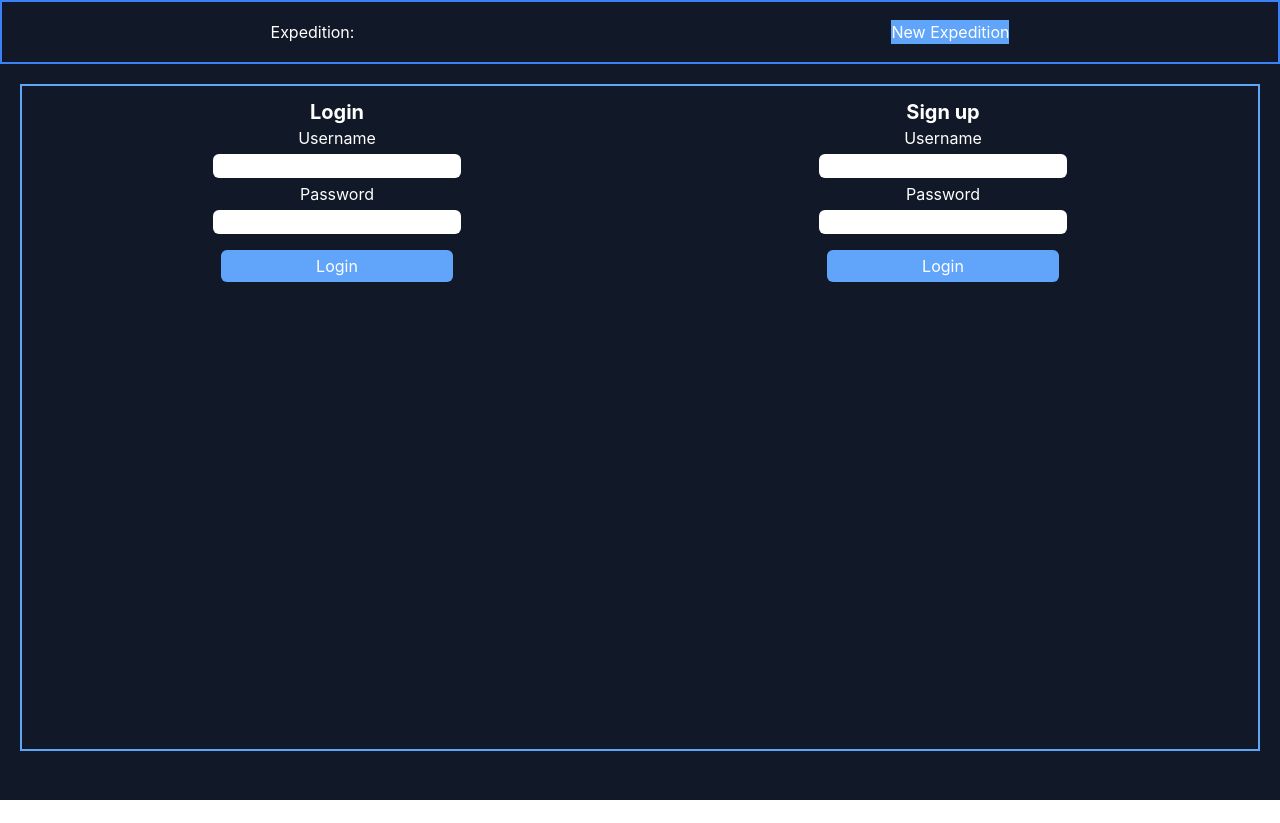
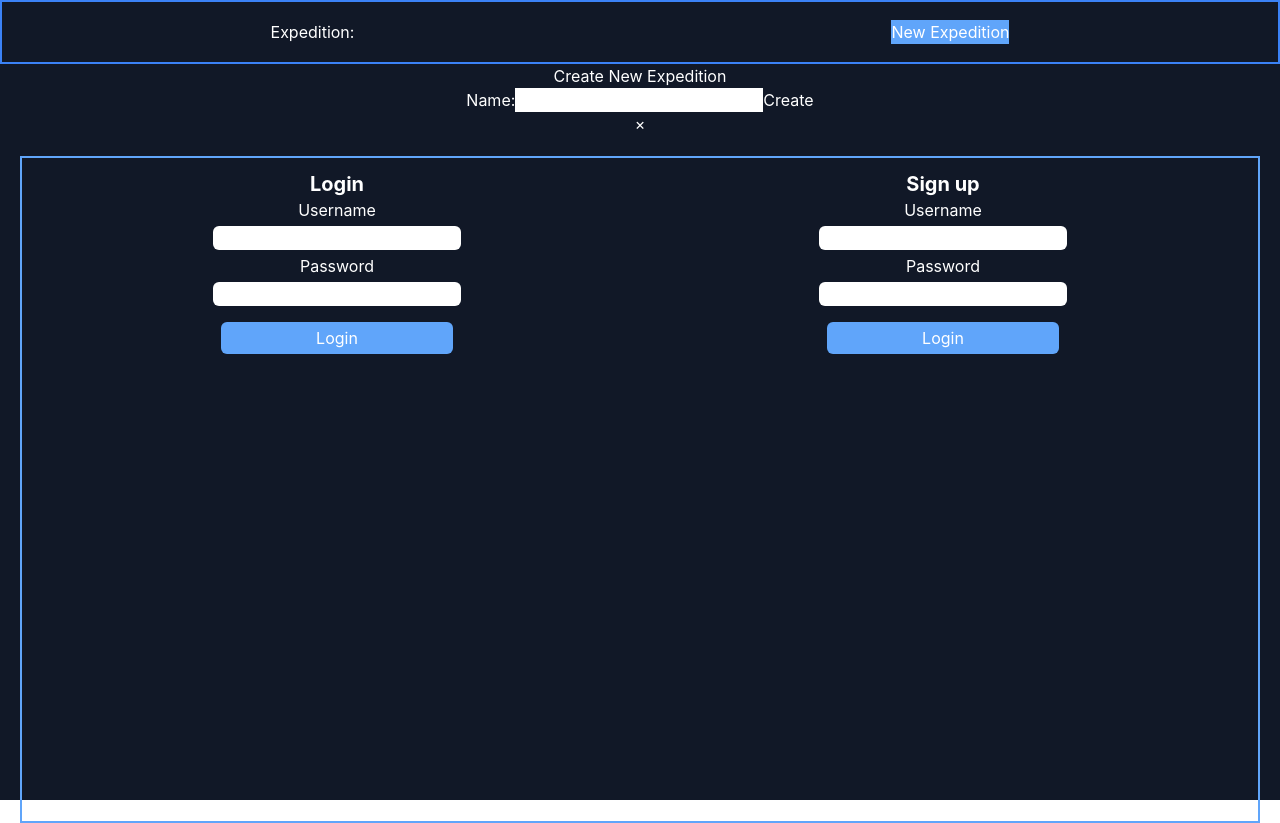
Before and after one commit to blaubachs/chat-time, a React (Create React App) app: page / in a window 1280 px wide. Both pictures are taken after a click on the button "New Expedition". Before the commit the page ends 800 px from the top, so only its background shows below. Built offline with nearby package versions, Linux system fonts and the light colour scheme; no server answers.

Commit message:
added modal button for new expedition

```diff
--- a/src/components/Header.tsx
+++ b/src/components/Header.tsx
@@ -1,4 +1,4 @@
-import React from "react";
+import React, { useState } from "react";
 import { GlobalPropTypes } from "../utils/interfaces";
 
 export default function Header({
@@ -6,15 +6,44 @@ export default function Header({
   username,
   currentRoomData,
 }: GlobalPropTypes) {
+  const [modalOpen, setModalOpen] = useState(false);
+
   const handleNewExpedition = (e: React.MouseEvent<HTMLButtonElement>) => {
     e.preventDefault();
+    setModalOpen(true);
   };
+
+  const handleCloseModal = (e: React.FormEvent) => {
+    e.preventDefault();
+    setModalOpen(false);
+  };
+
   return (
+    <>
       <div className="border-2 border-blue-500 h-16 flex items-center justify-around">
         <div>Expedition: {currentRoomData && currentRoomData.name}</div>
         <button className="bg-blue-400" onClick={handleNewExpedition}>
           New Expedition
         </button>
       </div>
+      {/* modal for new expedition */}
+      <div className="modal" style={{ display: modalOpen ? "block" : "none" }}>
+        <div className="modal-content">
+          <h2>Create New Expedition</h2>
+          <form>
+            <label>
+              Name:
+              <input type="text" name="name" />
+            </label>
+            <button type="submit" onClick={handleCloseModal}>
+              Create
+            </button>
+          </form>
+          <button className="close" onClick={handleCloseModal}>
+            &times;
+          </button>
+        </div>
+      </div>
+    </>
   );
 }
```
Lines whose indentation alone changed are shown as unchanged.
